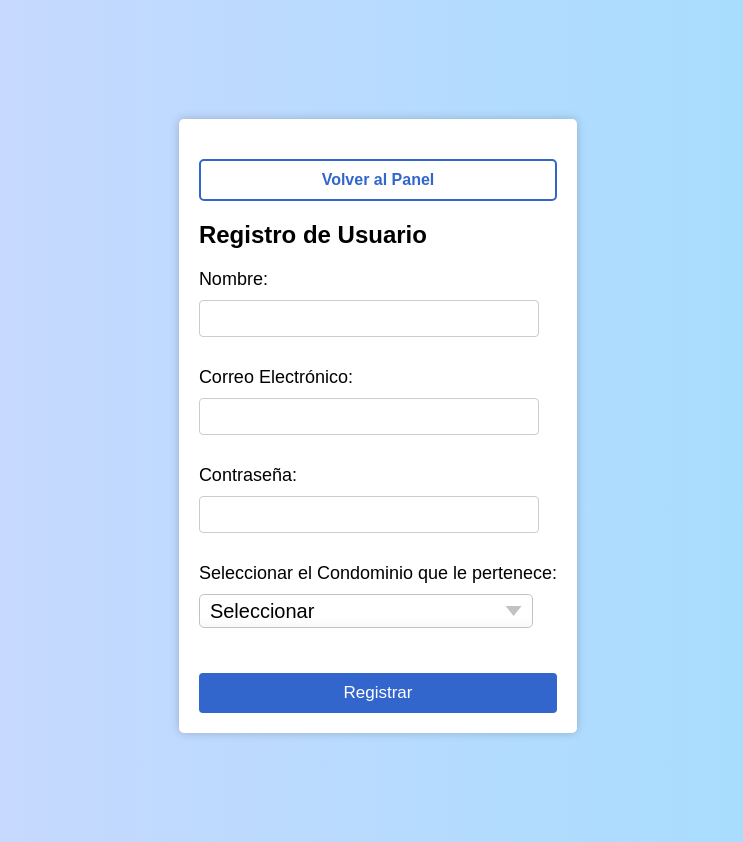
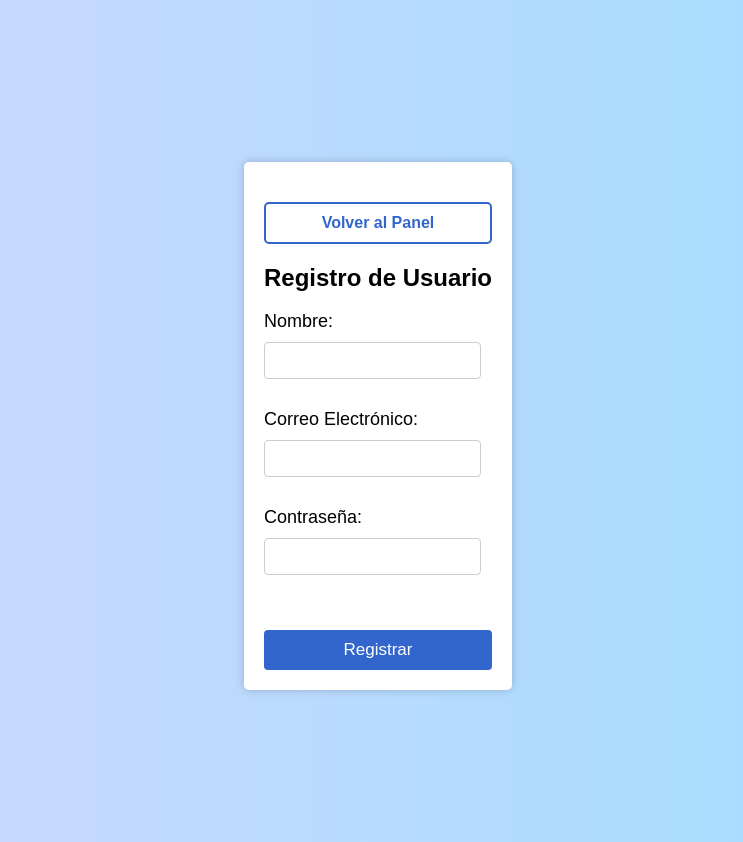
Before and after one commit to AntoinetteDizz/Proyecto-Condominio, a Django app: page /view_admin/create_owner/ in a window 1280 px wide. Shown: the whole page, without its empty margins (262-1005 px from the left). Run offline with Django 5.2, Linux system fonts and the light colour scheme; data that the repository does not hold is empty.

Commit message:
se acomodaron el formulario de crear y update owner

```diff
--- a/condominioApp/templates/create_owner.html
+++ b/condominioApp/templates/create_owner.html
@@ -27,18 +27,6 @@
         <input type="password" id="contrasena" name="password" required>
       </div>
 
-      <div class="form-group">
-        <label for="condominio">Seleccionar el Condominio que le pertenece:</label>
-        <div class="select">
-          <select name="condominio" id="condominio" required>
-            <option value="">Seleccionar</option>
-            {% for condominio in condominios %}
-            <option value="{{ condominio.id }}">{{ condominio.name }} - {{ condominio.address }}</option>
-            {% endfor %}
-          </select>
-        </div>
-      </div>
-
       <input type="hidden" value="2" id="acceso" name="acceso">
 
       <button type="submit">Registrar</button>
```
Also changed, not shown: condominioApp/templates/update_owner.html (+0 -12 lines).
